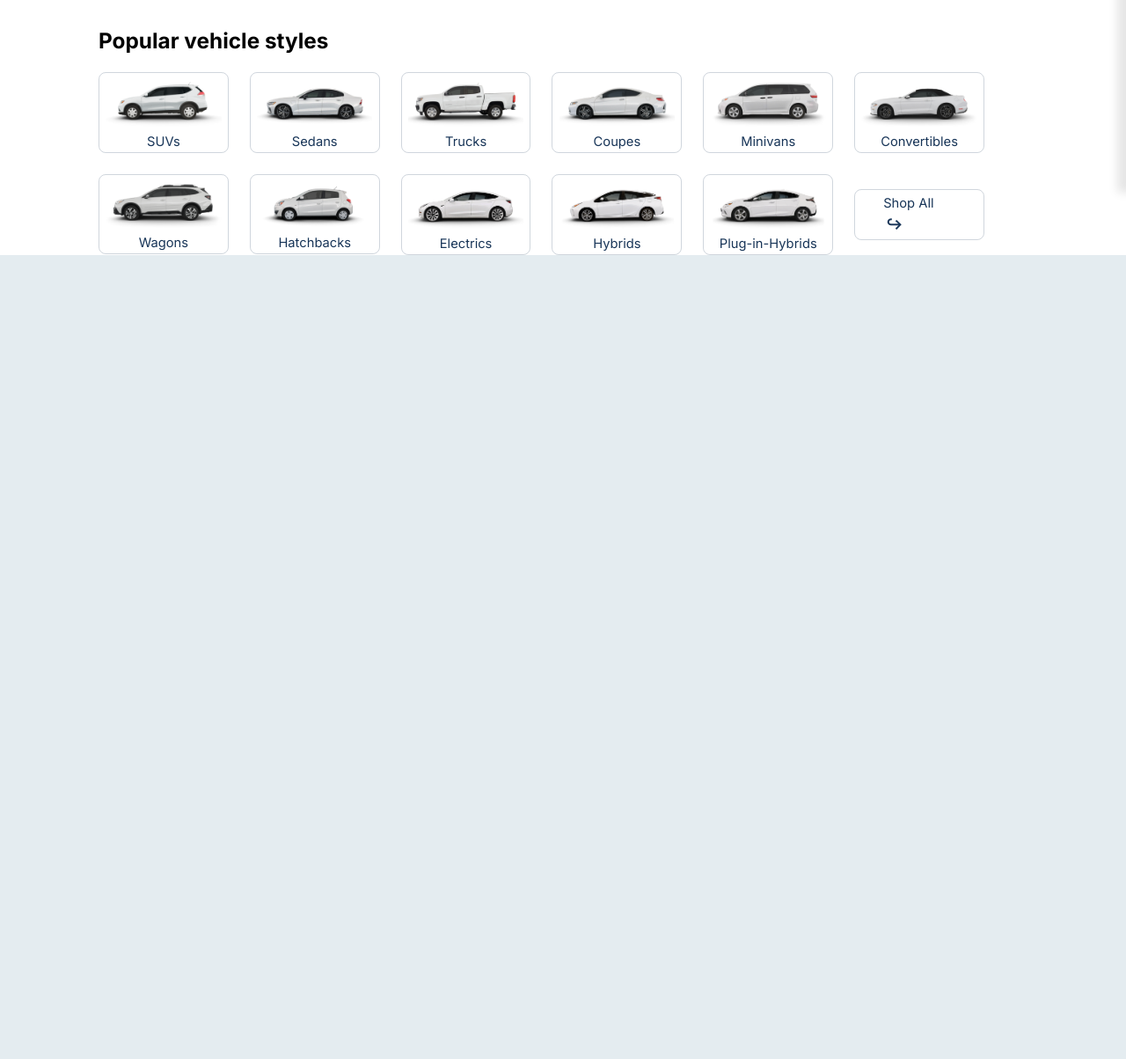
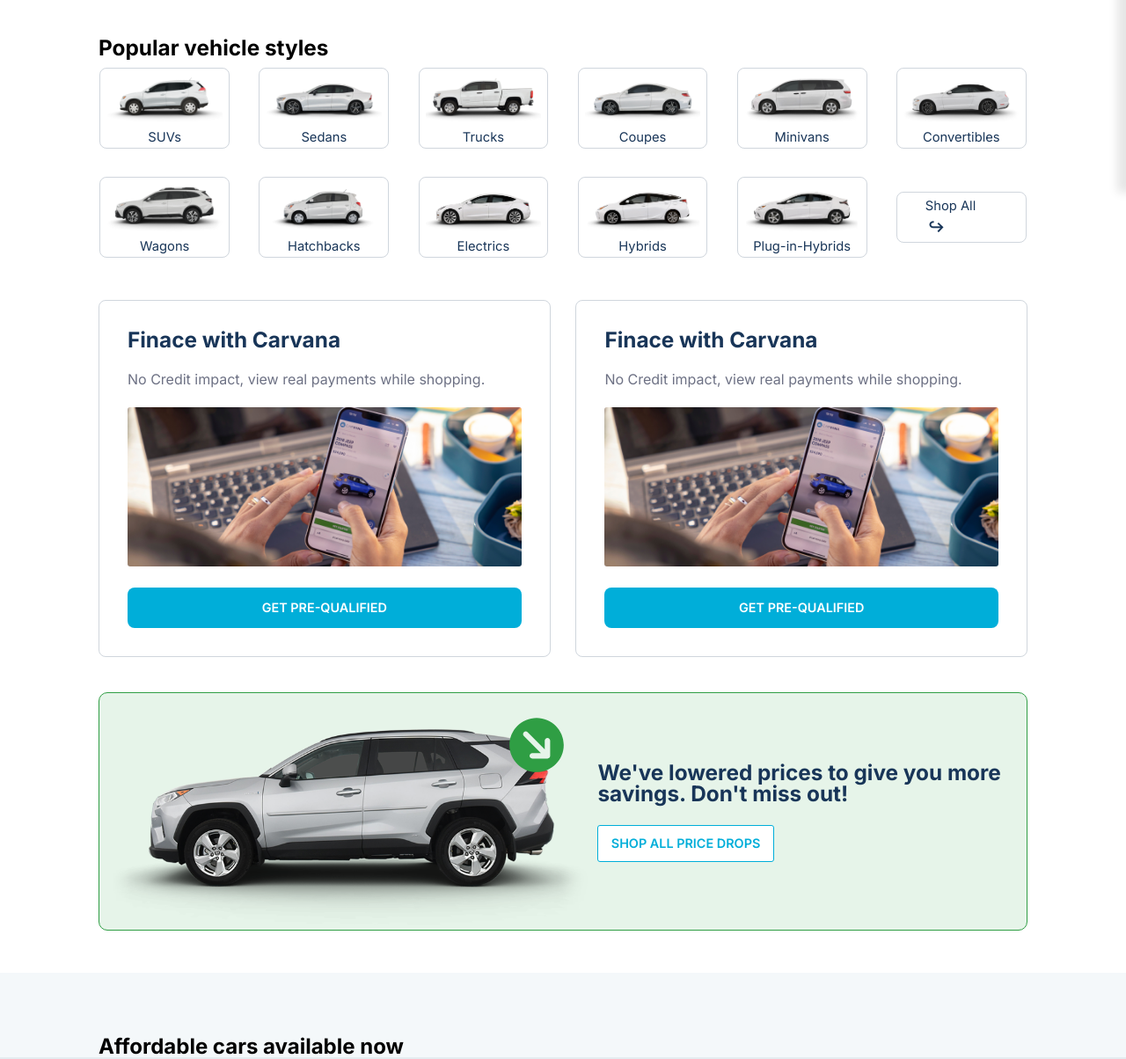
Before and after one commit to JamesYcode/Carvana, a website: page index.html in a window 1280 px wide. Shown: the part 581-1785 px from the top of the page at 88% size. Before the commit the page ends 881 px from the top, so only its background shows below. Drawn offline with nearby package versions, Linux system fonts and the light colour scheme.

Commit message:
section completed.

```diff
--- a/css/style.css
+++ b/css/style.css
@@ -467,30 +467,29 @@
 /* Second section popular vehicle */
 
 .popular-vehicle {
-  /* border: 1px solid green; */
-  margin-top: 2.5rem;
+  margin-top: 3rem;
 }
 
 /* Swiper */
 
 .popular-vehicle-selections {
   display: flex;
-  /* border: 1px solid red; */
+  margin-top: 0.7rem;
+  justify-content: space-evenly;
   align-items: center;
   flex-wrap: wrap;
   width: 100%;
+  gap: 2rem;
 }
 
 .vehicle-style {
   display: flex;
   flex-direction: column;
-  justify-content: flex-start;
+  justify-content: space-evenly;
   align-items: center;
   border: 1px solid #18355833;
   border-radius: 8px;
   width: 100%;
-  margin-top: 1.5rem;
-  margin-right: 1.5rem;
 }
 
 .vehicle-style img {
@@ -516,6 +515,103 @@
   margin-left: 0.2rem;
   font-size: 1rem;
   font-weight: 600;
+}
+
+/* Vehicle sub section */
+
+.popular-vehicle-sub-section-container {
+  margin-top: 3rem;
+  display: flex;
+  justify-content: space-evenly;
+  flex-direction: column;
+  gap: 1.8rem;
+  /* border: 1px solid blue; */
+}
+
+.popular-vehicle-sub-section {
+  display: flex;
+  flex-direction: column;
+  border: 1px solid #18355833;
+  border-radius: 8px;
+  padding: 2rem;
+  width: 100%;
+}
+
+.popular-vehicle-sub-section h3 {
+  color: #183558;
+}
+
+.popular-vehicle-sub-section p {
+  font-size: 1rem;
+  color: #6d7184;
+  margin: 1.3rem 0;
+}
+
+.popular-vehicle-sub-section img {
+  object-fit: cover;
+  border-radius: 3px;
+  width: 100%;
+}
+
+.popular-vehicle-sub-section a {
+  margin-top: 1.5rem;
+  border-radius: 8px;
+  background-color: #00aed9;
+  padding: 0.7rem;
+  font-size: 0.9rem;
+  font-weight: 600;
+  color: #fff;
+  text-align: center;
+  text-transform: uppercase;
+}
+
+/* Discount */
+
+.discount-container {
+  border: 1px solid #2f9e44;
+  background-color: #2f9e431e;
+  border-radius: 10px;
+  margin-top: 2.5rem;
+  display: flex;
+  align-items: center;
+  position: relative;
+}
+
+.discount-img {
+  width: 100%;
+}
+
+.discount-here {
+  display: none;
+}
+
+.discount-description h3 {
+  color: #183558;
+}
+
+.discount-description a {
+  background-color: #fff;
+  margin-top: 1.5rem;
+  display: inline-block;
+  border: 1px solid #00aed9;
+  border-radius: 3px;
+  color: #00aed9;
+  padding: 0.5rem 0.9rem;
+  font-size: 0.9rem;
+  text-transform: uppercase;
+  font-weight: 600;
+}
+
+.affordable-container {
+  background-color: #f4f8fa;
+}
+
+.affordable-content {
+  margin-top: 3rem;
+}
+
+.affordable-content h2 {
+  margin-top: 3rem;
 }
 
 @media screen and (min-width: 768px) {
@@ -628,14 +724,6 @@
     font-size: 1.3rem;
   }
 
-  .popular-vehicle-selections {
-    display: flex;
-    /* border: 1px solid red; */
-    align-items: center;
-    flex-wrap: wrap;
-    width: 100%;
-  }
-
   .vehicle-style {
     display: flex;
     flex-direction: column;
@@ -644,8 +732,7 @@
     border: 1px solid #18355833;
     border-radius: 8px;
     width: 14%;
-    margin-top: 1.5rem;
-    margin-right: 1.5rem;
+    /* margin-top: 1.5rem; */
   }
 
   .vehicle-style img {
@@ -672,4 +759,20 @@
     font-size: 1rem;
     font-weight: 600;
   }
+
+  /* Vehicle sub section */
+
+  .popular-vehicle-sub-section-container {
+    flex-direction: row;
+  }
 }
+
+@media screen and (min-width: 1060px) {
+  .discount-here {
+    display: inline-block;
+    width: 7%;
+    position: absolute;
+    top: 22px;
+    left: 460px;
+  }
+}
--- a/index.html
+++ b/index.html
@@ -193,6 +193,39 @@
             </div>
           </div>
         </div>
+
+        <div class='popular-vehicle-sub-section-container'>
+          <div class='popular-vehicle-sub-section'>
+            <h3>Finace with Carvana</h3>
+            <p>No Credit impact, view real payments while shopping.</p>
+            <img src="assests/finance-promo_103023.webp" alt="">
+            <a role='button' href="">Get pre-qualified</a>
+          </div>
+          <div class='popular-vehicle-sub-section'>
+            <h3>Finace with Carvana</h3>
+            <p>No Credit impact, view real payments while shopping.</p>
+            <img src="assests/finance-promo_103023.webp" alt="">
+            <a role='button' href="">Get pre-qualified</a>
+          </div>
+        </div>
+
+
+        <div class='discount-container'>
+          <div class='discount-img-container'>
+            <img class='discount-img' src="assests/new-price-drop.webp" alt="">
+            <img class='discount-here' src="assests/discount-here.svg" alt="">
+          </div>
+          <div class='discount-description'>
+            <h3>We've lowered prices to give you more savings. Don't miss out!</h3>
+            <a role='button' href="">Shop all price drops</a>
+          </div>
+        </div>
+      </div>
+
+    </div>
+    <div class='container affordable-container'>
+      <div class='affordable-content section'>
+        <h2>Affordable cars available now</h2>
       </div>
     </div>
 </body>
```
Also changed, not shown: assests/discount-here.svg (added), assests/finance-promo_103023.webp (added), assests/new-price-drop.webp (added), assests/trade-promo_103023.webp (added).
